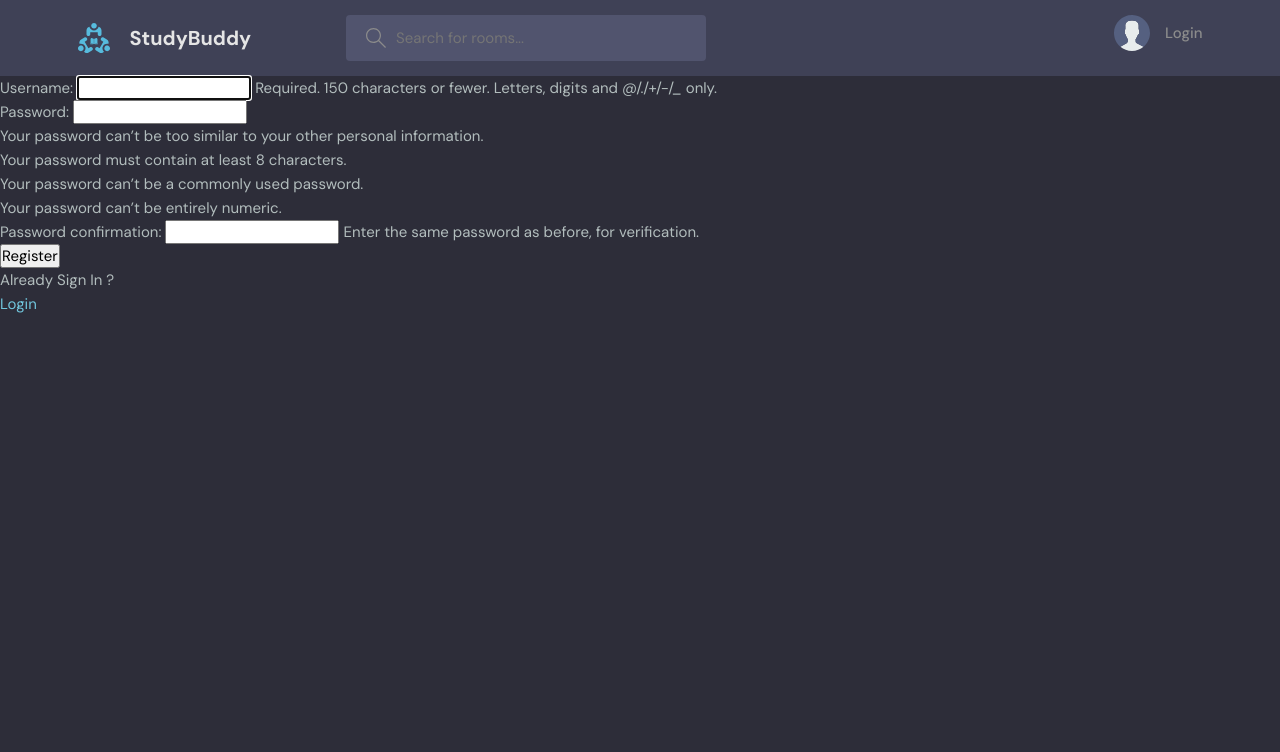
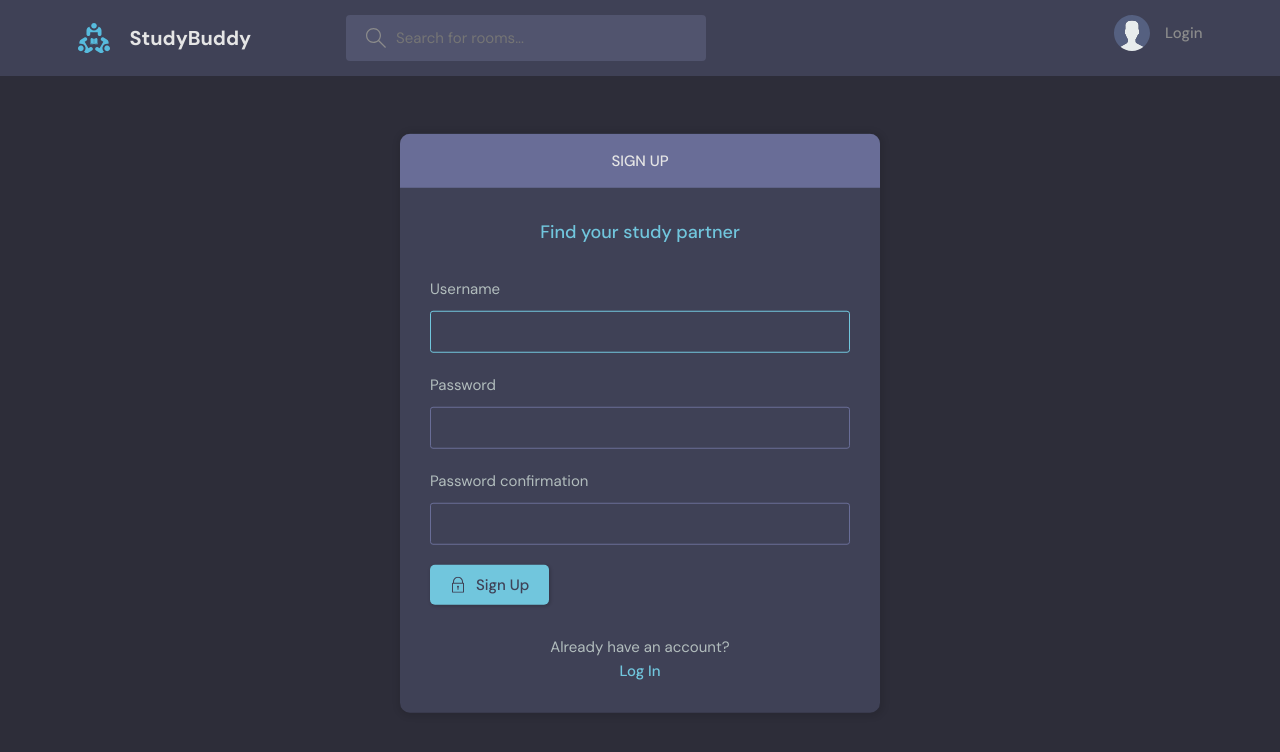
Before and after one commit to Nabajyoti4/StudyBuddy-DjangoApp, a Django app: page /register/ in a window 1280 px wide. Shown: the top 752 px of the page. Run offline with Django 4.2, Linux system fonts and the light colour scheme.

Commit message:
theme for login and register form added

```diff
--- a/base/templates/base/login_register.html
+++ b/base/templates/base/login_register.html
@@ -3,30 +3,116 @@
 {% block content %}
 
 <div>
+    <main class="auth layout">
         {% if page == 'login' %}
-    <form method="POST" action="">
+        <div class="container">
+          <div class="layout__box">
+            <div class="layout__boxHeader">
+              <div class="layout__boxTitle">
+                <h3>Login</h3>
+              </div>
+            </div>
+            <div class="layout__body">
+              <h2 class="auth__tagline">Find your study partner</h2>
+
+              <form class="form" action="" method="POST">
                   {% csrf_token %}
-        <label>Username:</label>
-        <input type="text" name="username"  placeholder="Enter Username">
+                <div class="form__group form__group">
+                  <label for="room_name">Username</label>
+                  <input id="username" name="username" type="text" placeholder="e.g. dennis_ivy" />
+                </div>
+                <div class="form__group">
+                  <label for="password">Password</label>
+                  <input
+                    id="password"
+                    name="password"
+                    type="password"
+                    placeholder="&bull;&bull;&bull;&bull;&bull;&bull;&bull;&bull;"
+                  />
+                </div>
 
-        <label>Password:</label>
-        <input type="password" name="password" placeholder="Enter password">
+                <button class="btn btn--main" type="submit">
+                  <svg
+                    version="1.1"
+                    xmlns="http://www.w3.org/2000/svg"
+                    width="32"
+                    height="32"
+                    viewBox="0 0 32 32"
+                  >
+                    <title>lock</title>
+                    <path
+                      d="M27 12h-1v-2c0-5.514-4.486-10-10-10s-10 4.486-10 10v2h-1c-0.553 0-1 0.447-1 1v18c0 0.553 0.447 1 1 1h22c0.553 0 1-0.447 1-1v-18c0-0.553-0.447-1-1-1zM8 10c0-4.411 3.589-8 8-8s8 3.589 8 8v2h-16v-2zM26 30h-20v-16h20v16z"
+                    ></path>
+                    <path
+                      d="M15 21.694v4.306h2v-4.306c0.587-0.348 1-0.961 1-1.694 0-1.105-0.895-2-2-2s-2 0.895-2 2c0 0.732 0.413 1.345 1 1.694z"
+                    ></path>
+                  </svg>
 
-        <input type="submit" value="Login">
+                  Login
+                </button>
               </form>
-    <p>Haven't Signup Yet ?</p>
-    <a href="{% url 'register' %}">Register</a>
+
+              <div class="auth__action">
+                <p>Haven't signed up yet?</p>
+                <a href="{% url 'register' %}" class="btn btn--link">Sign Up</a>
+              </div>
+            </div>
+          </div>
+        </div>
         {% else %}
-    <form method="POST" action="">
+        <div class="container">
+            <div class="layout__box">
+              <div class="layout__boxHeader">
+                <div class="layout__boxTitle">
+                  <h3>Sign up</h3>
+                </div>
+              </div>
+              <div class="layout__body">
+                <h2 class="auth__tagline">Find your study partner</h2>
+
+                <form class="form" action="" method="POST">
                     {% csrf_token %}
 
-        {{form.as_p}}
+                 {% for field in form %}
+                 <div class="form__group form__group">
+                    <label for="fullname">{{field.label}}</label>
+                    {{field}}
+                  </div>
+                 {% endfor %}
 
-        <input type="submit" value="Register">
+
+
+                  <button class="btn btn--main" type="submit">
+                    <svg
+                      version="1.1"
+                      xmlns="http://www.w3.org/2000/svg"
+                      width="32"
+                      height="32"
+                      viewBox="0 0 32 32"
+                    >
+                      <title>lock</title>
+                      <path
+                        d="M27 12h-1v-2c0-5.514-4.486-10-10-10s-10 4.486-10 10v2h-1c-0.553 0-1 0.447-1 1v18c0 0.553 0.447 1 1 1h22c0.553 0 1-0.447 1-1v-18c0-0.553-0.447-1-1-1zM8 10c0-4.411 3.589-8 8-8s8 3.589 8 8v2h-16v-2zM26 30h-20v-16h20v16z"
+                      ></path>
+                      <path
+                        d="M15 21.694v4.306h2v-4.306c0.587-0.348 1-0.961 1-1.694 0-1.105-0.895-2-2-2s-2 0.895-2 2c0 0.732 0.413 1.345 1 1.694z"
+                      ></path>
+                    </svg>
+
+                    Sign Up
+                  </button>
                 </form>
-    <p>Already Sign In ?</p>
-    <a href="{% url 'login' %}">Login</a>
+
+                <div class="auth__action">
+                  <p>Already have an account?</p>
+                  <a href="{% url 'login' %}" class="btn btn--link">Log In</a>
+                </div>
+              </div>
+            </div>
+          </div>
         {% endif %}
+      </main>
+
 
 </div>
 
--- a/base/templates/base/room.html
+++ b/base/templates/base/room.html
@@ -132,8 +132,9 @@
           </div>
         </div>
         <div class="room__message">
-            <form action="#">
-              <input name="" placeholder="Write your message here..." />
+            <form action="" method="POST">
+              {% csrf_token %}
+              <input name="body" type="text" placeholder="Write your message here..." />
             </form>
         </div>
       </div>
```
Also changed, not shown: base/templates/base/delete.html (+34 -6 lines), db.sqlite3. Lines whose indentation alone changed are shown as unchanged.
